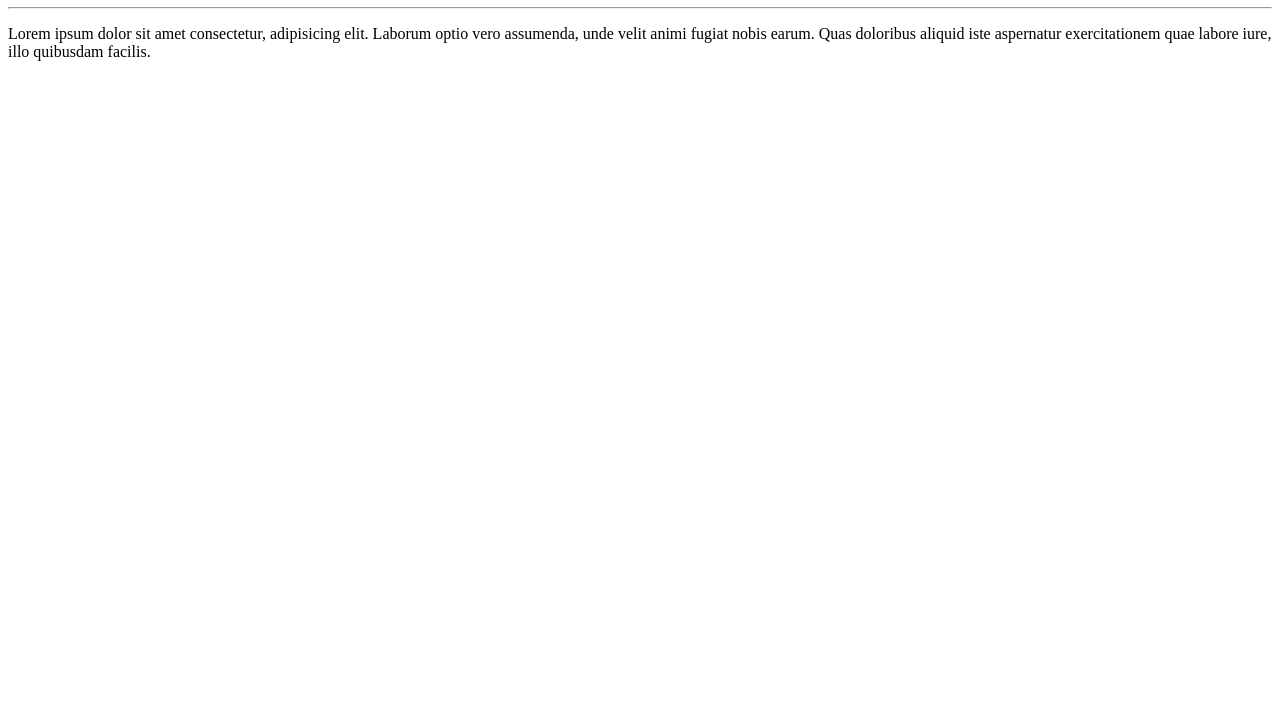
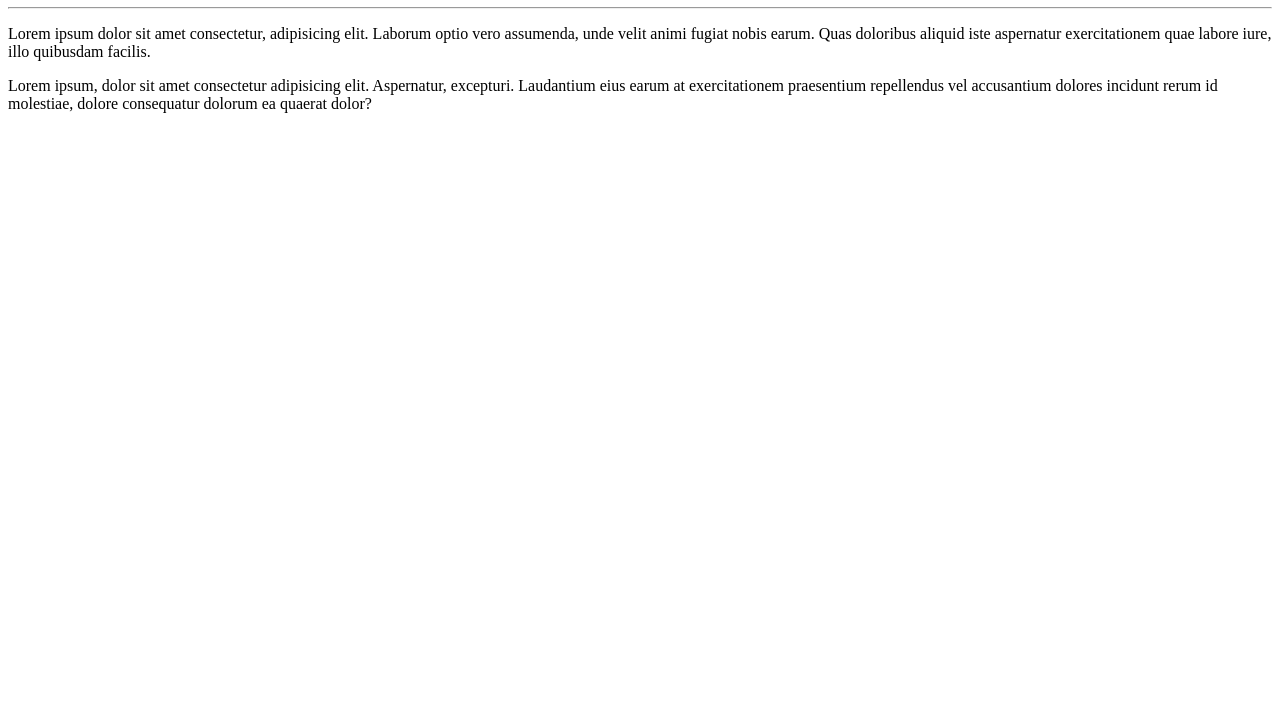
Before and after one commit to lucaschier179/Ola_Mundo, a plain HTML site: page site-exemplo/index.html in a window 1280 px wide. Shown: the part 73-800 px from the top of the page. Drawn offline with Linux system fonts and the light colour scheme.

Commit message:
Adicionei mais parágrafo

```diff
--- a/site-exemplo/index.html
+++ b/site-exemplo/index.html
@@ -10,5 +10,6 @@
     <h1>Olá, Mundo!</h1>
     <hr>
     <p>Lorem ipsum dolor sit amet consectetur, adipisicing elit. Laborum optio vero assumenda, unde velit animi fugiat nobis earum. Quas doloribus aliquid iste aspernatur exercitationem quae labore iure, illo quibusdam facilis.</p>
+    <p>Lorem ipsum, dolor sit amet consectetur adipisicing elit. Aspernatur, excepturi. Laudantium eius earum at exercitationem praesentium repellendus vel accusantium dolores incidunt rerum id molestiae, dolore consequatur dolorum ea quaerat dolor?</p>
 </body>
 </html>
```
